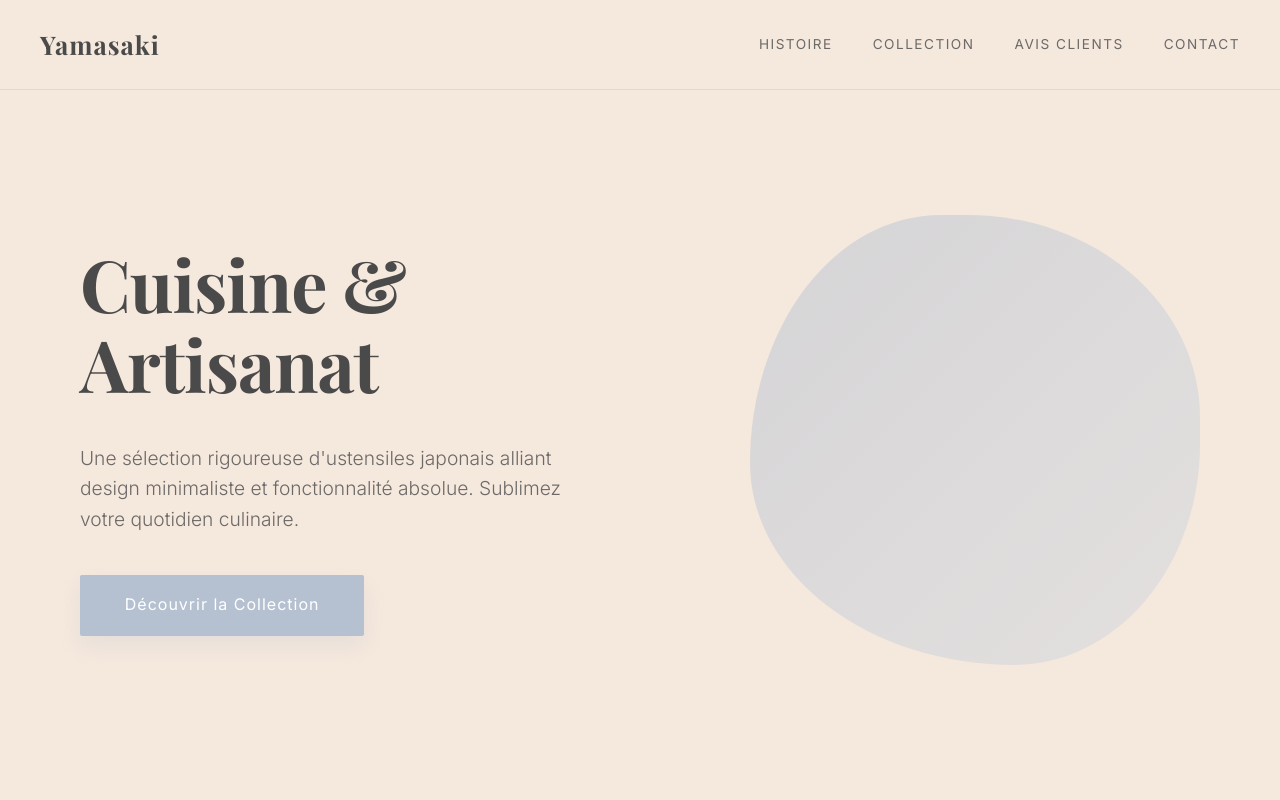
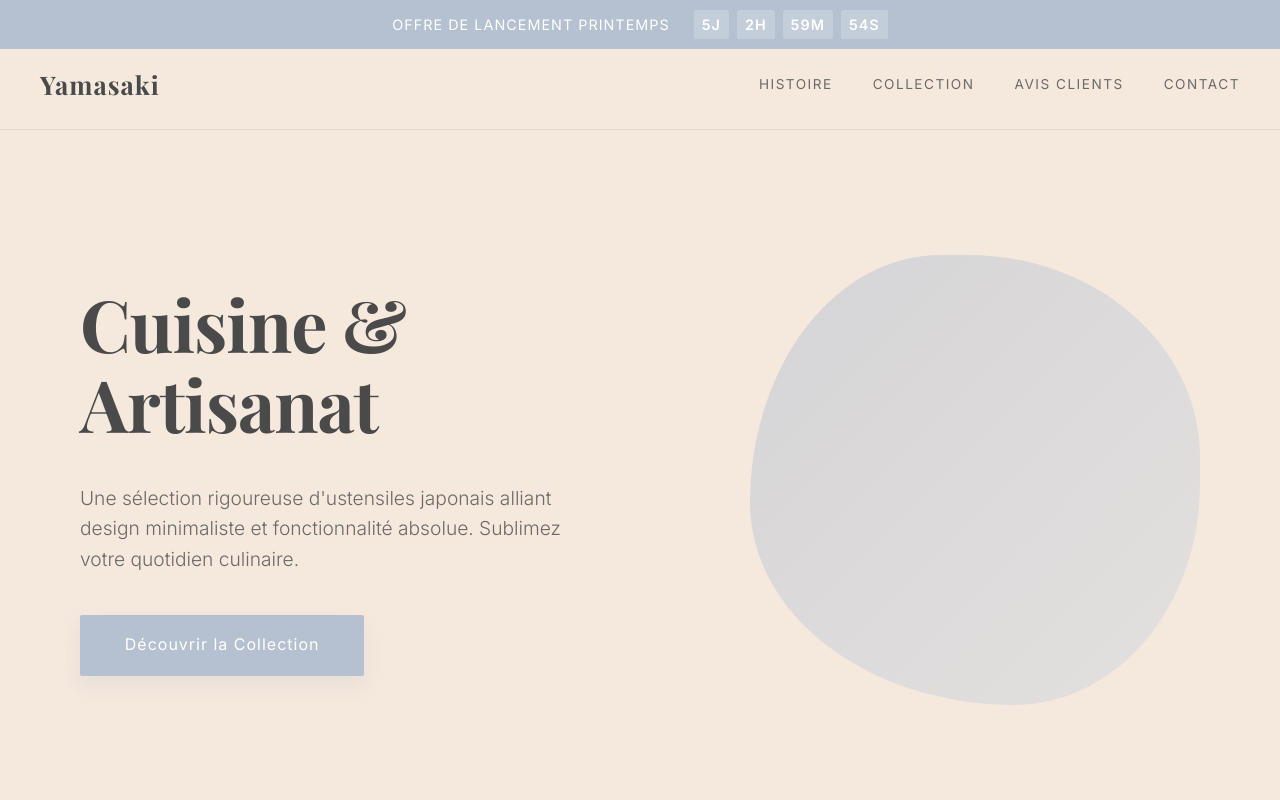
Before and after one commit to Teamicat/atelier-kura-showcase, a React (Vite) app: page / in a window 1280 px wide. Shown: the top 800 px of the page. Built offline with nearby package versions, Linux system fonts and the light colour scheme.

Commit message:
feat: add spring launch countdown banner

```diff
--- a/src/App.tsx
+++ b/src/App.tsx
@@ -4,7 +4,8 @@ import Gallery from './components/Gallery/Gallery';
 import Modal from './components/Modal/Modal';
 import Contact from './components/Contact/Contact';
 import Social from './components/Social/Social';
-import Reviews from './components/Reviews/Reviews'; /* Importer le nouveau composant */
+import Reviews from './components/Reviews/Reviews';
+import Countdown from './components/Countdown/Countdown';
 import type { Product } from './data';
 import './index.css';
 
@@ -23,19 +24,20 @@ function App() {
 
   return (
     <div className="app">
-      <nav className="main-nav">
+      <Countdown />
+      <nav className="main-nav" style={{ top: '40px' }}>
         <div className="nav-container">
           <div className="logo">Yamasaki</div>
           <div className="nav-links">
             <a href="#home">Histoire</a>
             <a href="#gallery">Collection</a>
-            <a href="#reviews">Avis Clients</a> {/* Lien vers la nouvelle section */}
+            <a href="#reviews">Avis Clients</a>
             <a href="#contact">Contact</a>
           </div>
         </div>
       </nav>
 
-      <main style={{ paddingTop: '100px' }}>
+      <main style={{ paddingTop: '140px' }}>
         <Hero />
         <Gallery onProductClick={openModal} />
         <Reviews />
--- /dev/null
+++ b/src/components/Countdown/Countdown.css
@@ -0,0 +1,43 @@
+.countdown-banner {
+  background-color: var(--color-primary);
+  color: var(--color-white);
+  padding: 0.6rem;
+  text-align: center;
+  font-size: 0.9rem;
+  letter-spacing: 1px;
+  position: fixed;
+  top: 0;
+  left: 0;
+  width: 100%;
+  z-index: 1001; /* 確保在導航欄上方 */
+  font-family: var(--font-sans);
+  text-transform: uppercase;
+  font-weight: 500;
+}
+
+.countdown-content {
+  display: flex;
+  justify-content: center;
+  align-items: center;
+  gap: 1.5rem;
+}
+
+.timer {
+  display: flex;
+  gap: 0.5rem;
+  font-weight: 700;
+}
+
+.timer-item {
+  background-color: rgba(255, 255, 255, 0.2);
+  padding: 0.2rem 0.5rem;
+  border-radius: 2px;
+  min-width: 35px;
+}
+
+@media (max-width: 768px) {
+  .countdown-content {
+    flex-direction: column;
+    gap: 0.3rem;
+  }
+}
--- /dev/null
+++ b/src/components/Countdown/Countdown.tsx
@@ -0,0 +1,63 @@
+import { useState, useEffect } from 'react';
+import './Countdown.css';
+
+const Countdown = () => {
+  // 設定目標時間：現在加上 5 天 3 小時
+  const [timeLeft, setTimeLeft] = useState({
+    days: 5,
+    hours: 3,
+    minutes: 0,
+    seconds: 0
+  });
+
+  useEffect(() => {
+    // 這裡我們簡化處理，直接從固定值開始每秒遞減
+    // 在實際應用中通常會計算與目標 Date 的差值
+    const timer = setInterval(() => {
+      setTimeLeft(prev => {
+        let { days, hours, minutes, seconds } = prev;
+
+        if (seconds > 0) {
+          seconds--;
+        } else {
+          seconds = 59;
+          if (minutes > 0) {
+            minutes--;
+          } else {
+            minutes = 59;
+            if (hours > 0) {
+              hours--;
+            } else {
+              hours = 23;
+              if (days > 0) {
+                days--;
+              } else {
+                clearInterval(timer);
+                return prev;
+              }
+            }
+          }
+        }
+        return { days, hours, minutes, seconds };
+      });
+    }, 1000);
+
+    return () => clearInterval(timer);
+  }, []);
+
+  return (
+    <div className="countdown-banner">
+      <div className="countdown-content">
+        <span className="countdown-text">Offre de lancement Printemps</span>
+        <div className="timer">
+          <span className="timer-item">{timeLeft.days}j</span>
+          <span className="timer-item">{timeLeft.hours}h</span>
+          <span className="timer-item">{timeLeft.minutes}m</span>
+          <span className="timer-item">{timeLeft.seconds}s</span>
+        </div>
+      </div>
+    </div>
+  );
+};
+
+export default Countdown;
```
